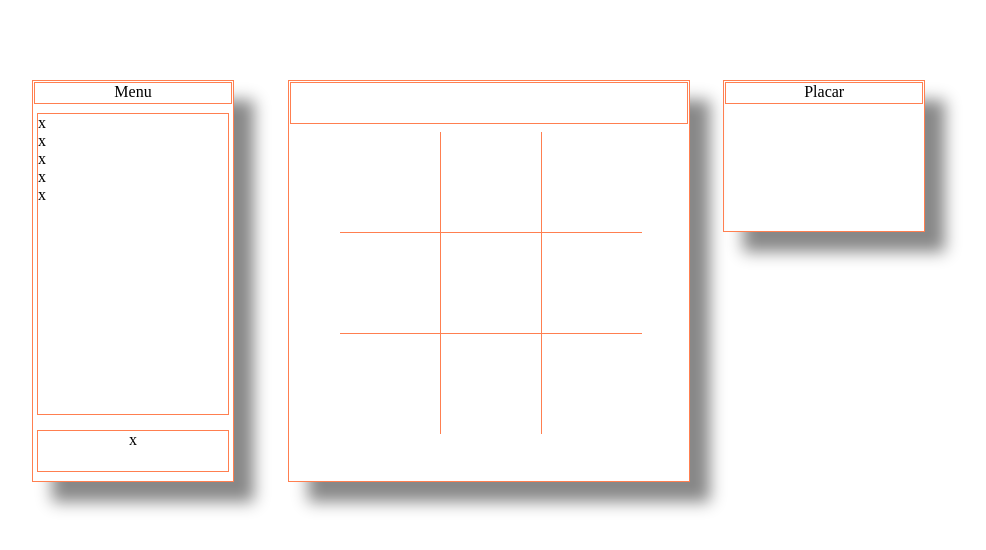
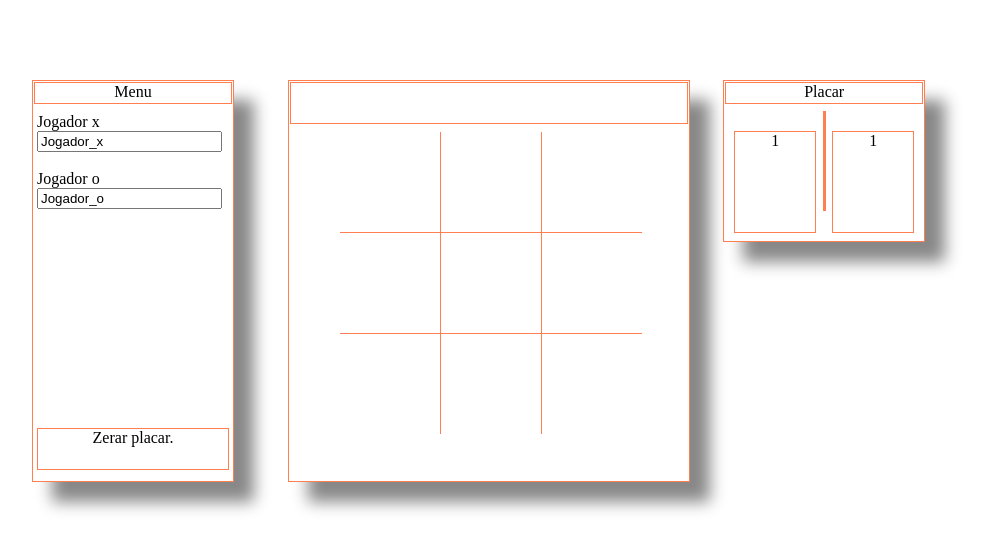
Before and after one commit to LucasRolim/jogoDaVelhaJS, a plain HTML site: page index.htm in a window 1280 px wide. Shown: the whole page, without its empty margins (96-1082 px from the left). Drawn offline with Linux system fonts and the light colour scheme.

Commit message:
ajuste de menu e placar

```diff
--- a/css/velha.css
+++ b/css/velha.css
@@ -15,6 +15,11 @@ img{
 	width:80px;
 	height: 80px;
 }
+hr{
+	size:100;
+	width:1;
+	color:#0000ff;
+}
 
 .menu {
 	border:1px coral solid;
@@ -27,7 +32,7 @@ img{
 }
 
 .menuCentro {
-	border:1px coral solid;
+	border:0px coral solid;
 	width: 190px;
 	height: 300px;
 	position: relative;
@@ -59,12 +64,33 @@ img{
 .placar {
 	border:1px coral solid;
 	width: 200px;
-	height: 150px;
+	height: 160px;
 	position: absolute;
 	text-align : center;
 	top: 10%;
 	left: 64%;
 	box-shadow: 20px 20px 15px #888888;
+}
+.placar1 {
+	border:1px coral solid;
+	width: 80px;
+	height: 100px;
+	position: absolute;
+	text-align : center;
+	top: 50px;
+	left: 10px;
+
+}
+
+.placar2{
+	border:1px coral solid;
+	width: 80px;
+	height: 100px;
+	position: absolute;
+	text-align : center;
+	top: 50px;
+	left: 108px;
+
 }
 
 .title {
--- a/index.htm
+++ b/index.htm
@@ -14,13 +14,25 @@
 	<div class="menu" >
 		<div class="title"> Menu </div>
 		<div class="menuCentro">
-			x<br>
-			x<br>
-			x<br>
-			x<br>
-			x<br>
+
+			Jogador x <br>
+			<input 	type="text"
+					value="Jogador_x"
+					maxlength="10"
+					id="jogador_x"
+					onclick="this.value='';"
+					onblur="verificaNome(this)"> <br><br>
+
+			Jogador o <br>
+			<input 	type="text"
+					value="Jogador_o"
+					maxlength="10"
+					id="jogador_o"
+					onclick="this.value='';"
+					onblur="verificaNome(this)"> <br><br>
+
 		</div>
-		<div class="menuRodape"> x </div>
+		<div class="menuRodape"> Zerar placar. </div>
 	</div>
 
 		<div class="principal" >
@@ -43,9 +55,12 @@
 
 	<div class="placar" >
 		<div class="title"> Placar </div>
+		<div class="placar1"> 1 </div>
+		<hr size="100" width="1" color="coral">
+		<div class="placar2"> 1 </div>
 	</div>
 
-		<script type="text/javascript" src="js/velha.js" ></script>
+		<script type="text/javascript" src="js/velha.js"> </script>
 
 	</body>
 
--- a/js/velha.js
+++ b/js/velha.js
@@ -3,7 +3,18 @@
 
 var peca ;
 var contador = 0; //variavel que garante que a vitoria só será verificada apos a quarta jogada.
+var vitoria;
 var msg = document.createElement( "p" );
+
+function verificaNome(nome){
+
+    if ( nome.id == "jogador_x" ){
+        nome.value.trim() == "" ? nome.value = "Jogador_x" : nome.value ;
+    }
+    else {
+        nome.value.trim() == "" ? nome.value = "Jogador_o" : nome.value ;
+    }
+}
 
 function joga ( casa ) {
 
@@ -17,8 +28,8 @@ function joga ( casa ) {
 
         if ( contador > 4 ) {
 
-            if ( vitoria ( casa ) ) {
-
+            if ( checaVitoria ( casa ) ) {
+                vitoria = true;
                 setMsg( peca.nome + " ganhou!" );
             }
         }
@@ -29,7 +40,7 @@ function joga ( casa ) {
 
 }
 
-var trocaPeca = function() {peca == null || peca.nome == "o" ? peca = pecaFactory( "x" ) : peca = pecaFactory( "o" ); return peca; }
+var trocaPeca = function() { peca == null || peca.nome == "o" ? peca = pecaFactory( "x" ) : peca = pecaFactory( "o" ); return peca; }
 
 var jogadaLegal = function( casa ) { var legal; casa.innerHTML.trim() == "" ? legal = true : legal = false; return legal; }
 
@@ -55,7 +66,7 @@ var setMsg = function( m ) {
     msg.appendChild ( document.createTextNode ( m ) );
 }
 
-var vitoria = function( casa ) {
+var checaVitoria = function( casa ) {
 
     switch ( casa.id ) {
 
```
